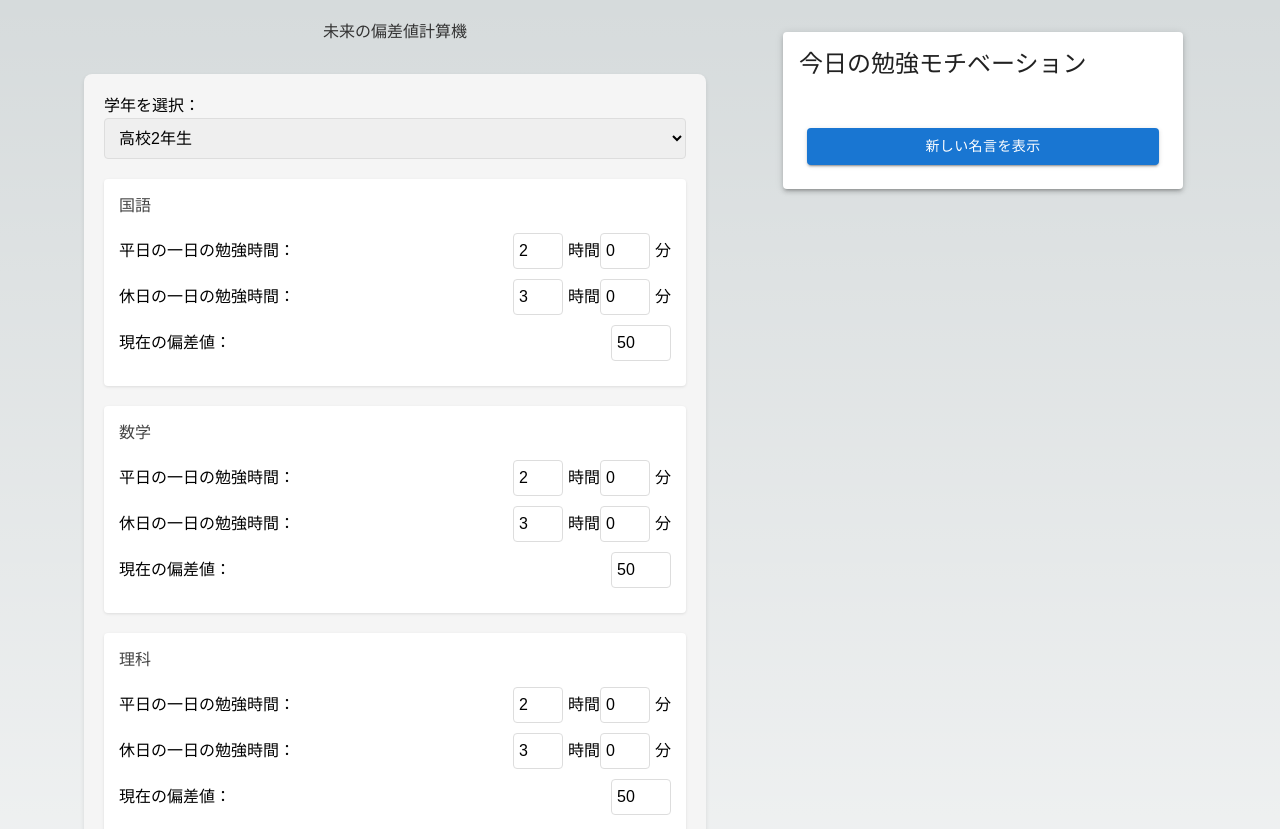
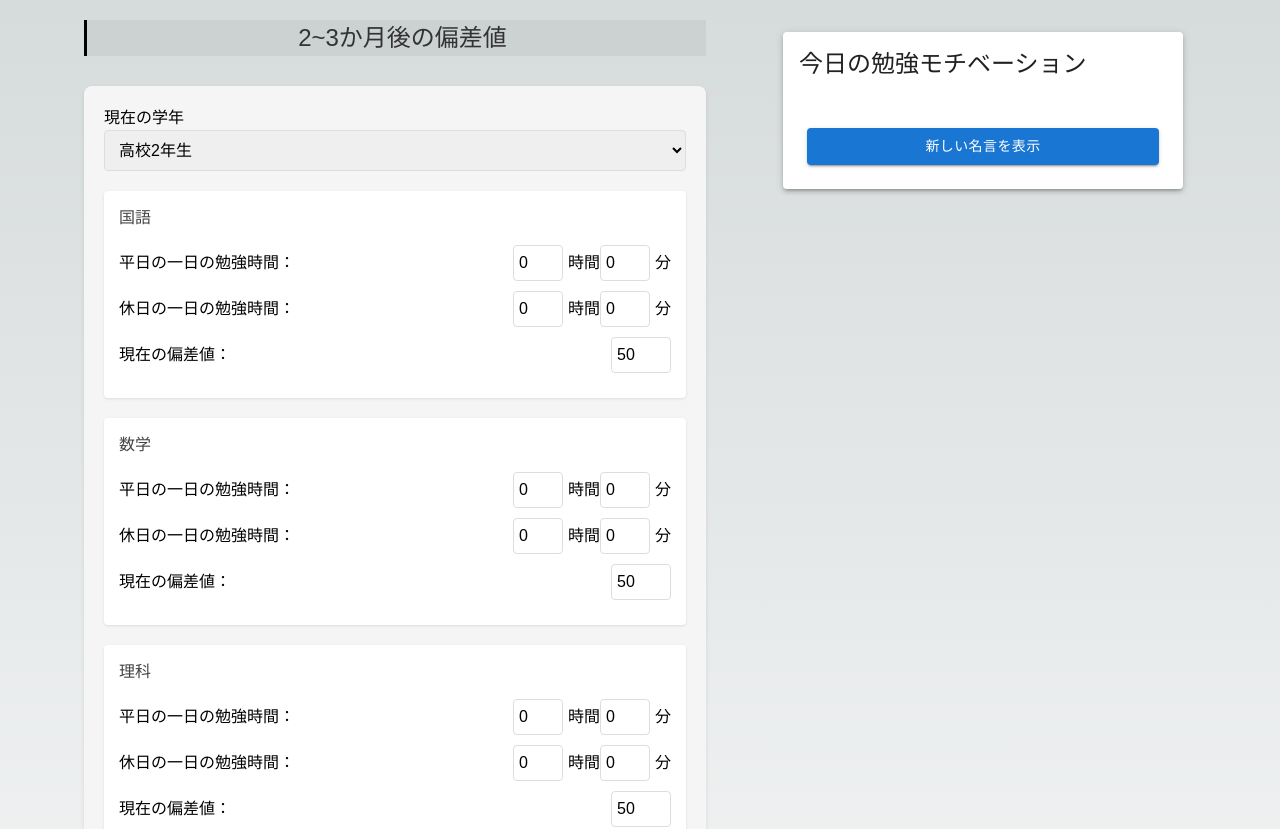
Before and after one commit to sekiguchimend/study-time, a Next.js app: page / in a window 1280 px wide. Shown: the top 829 px of the page. Built offline with nearby package versions, Linux system fonts and the light colour scheme.

Commit message:
イイ感じ

```diff
--- a/src/app/components/DeviationScoreCalculator.tsx
+++ b/src/app/components/DeviationScoreCalculator.tsx
@@ -69,18 +69,18 @@ const calculateAdjustedDeviationScore = (
 const DeviationScoreCalculator: React.FC = () => {
   const [currentGrade, setCurrentGrade] = useState<Grade>(2);
   const [weekdays, setWeekdays] = useState<{ [key in Subjects]: TimeInput }>({
-    国語: { hours: 2, minutes: 0 },
-    数学: { hours: 2, minutes: 0 },
-    理科: { hours: 2, minutes: 0 },
-    社会: { hours: 2, minutes: 0 },
-    英語: { hours: 2, minutes: 0 },
+    国語: { hours: 0, minutes: 0 },
+    数学: { hours: 0, minutes: 0 },
+    理科: { hours: 0, minutes: 0 },
+    社会: { hours: 0, minutes: 0 },
+    英語: { hours: 0, minutes: 0 },
   });
   const [weekends, setWeekends] = useState<{ [key in Subjects]: TimeInput }>({
-    国語: { hours: 3, minutes: 0 },
-    数学: { hours: 3, minutes: 0 },
-    理科: { hours: 3, minutes: 0 },
-    社会: { hours: 3, minutes: 0 },
-    英語: { hours: 3, minutes: 0 },
+    国語: { hours: 0, minutes: 0 },
+    数学: { hours: 0, minutes: 0 },
+    理科: { hours: 0, minutes: 0 },
+    社会: { hours: 0, minutes: 0 },
+    英語: { hours: 0, minutes: 0 },
   });
   const [previousScores, setPreviousScores] = useState<{
     [key in Subjects]: number;
@@ -181,10 +181,10 @@ const DeviationScoreCalculator: React.FC = () => {
 
   return (
     <div className="container">
-      <h2 className="title">未来の偏差値計算機</h2>
+      <h2 className="title">2~3か月後の偏差値</h2>
       <form className="form" onSubmit={handleSubmit}>
         <div className="grade-select">
-          <label htmlFor="grade">学年を選択：</label>
+          <label htmlFor="grade">現在の学年</label>
           <select
             id="grade"
             className="select"
--- a/src/app/components/styles.css
+++ b/src/app/components/styles.css
@@ -97,3 +97,19 @@
   .result-item {
     margin: 5px 0;
   }
+  .title {
+    font-size: 1.5em;
+    padding-left: 15px;
+    position: relative;
+    background-color: rgba(0, 0, 0, 0.05);
+  }
+
+  .title::before {
+    content: '';
+    position: absolute;
+    left: 0;
+    top: 0;
+    bottom: 0;
+    width: 3px;
+    background-color: #000000;
+  }
--- a/src/app/globals.css
+++ b/src/app/globals.css
@@ -8,13 +8,6 @@
   --background-end-rgb: 255, 255, 255;
 }
 
-@media (prefers-color-scheme: dark) {
-  :root {
-    --foreground-rgb: 255, 255, 255;
-    --background-start-rgb: 0, 0, 0;
-    --background-end-rgb: 0, 0, 0;
-  }
-}
 
 body {
   color: rgb(var(--foreground-rgb));
```
